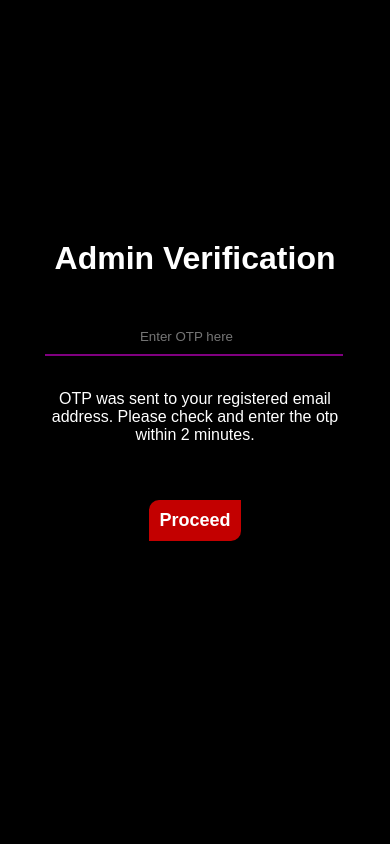
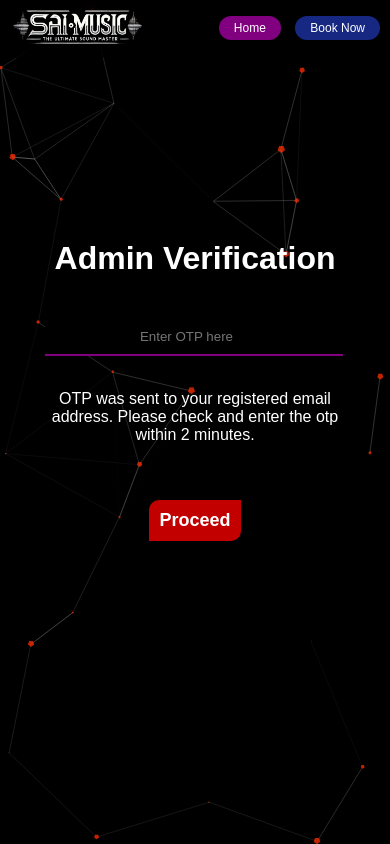
Before and after one commit to Nabhi7/smusic, a Django app: page /admin_verification/1/ in a window 390 px wide. Run offline with Django 5.2, Linux system fonts and the light colour scheme; data comes from the database, SQL or seed files in the repository.

Commit message:
added background dots

```diff
--- a/app/static/css/booking.css
+++ b/app/static/css/booking.css
@@ -1,7 +1,8 @@
 body {
-    background-color: black;
+    /* background-color: black; */
     color: white;
     font-family: Arial, Helvetica, sans-serif;
+    margin: 0;
 }
 
 header {
--- a/app/static/css/bookingOthers.css
+++ b/app/static/css/bookingOthers.css
@@ -95,6 +95,7 @@ a{
     box-shadow: 1px 1px 50px rgb(61, 61, 61);
     padding: 15px;
     overflow: hidden;
+    background-color: rgba(0, 0, 0, 0.718);
     /* body {
         font-family: 'Roboto', sans-serif;
         background-color: #f8f7fa;
--- a/app/static/css/login.css
+++ b/app/static/css/login.css
@@ -3,6 +3,44 @@ body{
     margin: 0;
     font-family: Arial, Helvetica, sans-serif;
     color: white;
+}
+header {
+    background-color: rgba(0, 0, 0, 0.438);
+    backdrop-filter: blur(10px);
+    -webkit-backdrop-filter: blur(10px);
+    position: fixed;
+    top: 0px;
+    right: 0px;
+    left: 0px;
+    padding: 10px;
+    display: flex;
+    justify-content: space-between;
+    z-index: 4;
+
+    img {
+        width: 180px;
+        margin: 0 0 0 0;
+        filter: drop-shadow(2px 2px 10px black);
+        transition: all 0.5s;
+    }
+    div:nth-child(2){
+        margin-top: 13px;
+    }
+
+    a {
+        color: white;
+        margin-left: 20px;
+        font-size: 16px;
+        background-color: purple;
+        padding: 6px 20px;
+        border-radius: 20px;
+        transition: all 0.2s;
+    }
+
+    a:hover {
+        background-color: white;
+        color: purple;
+    }
 }
 h1{
     text-align: center;
@@ -47,3 +85,28 @@ h1{
         transform: scale(0.9);
     }
 }
+a{
+    text-decoration: none;
+}
+
+@media only screen and (max-width: 720px){
+    header {
+        img {
+            width: 140px;
+        }
+
+        a {
+            color: white;
+            margin-left: 10px;
+            font-size: 12px;
+            background-color: purple;
+            padding: 5px 15px;
+            border-radius: 20px;
+            transition: all 0.2s;
+        }
+
+        div:nth-child(2) {
+            margin-top: 8px;
+        }
+    }
+}
--- /dev/null
+++ b/app/static/css/particle.css
@@ -0,0 +1,15 @@
+canvas {
+    display: block;
+}
+
+#particles-js {
+    position: fixed;
+    width: 100vw;
+    height: 100vh;
+    background-color: #000000;
+    background-image: url("");
+    background-repeat: no-repeat;
+    background-size: cover;
+    background-position: 50% 50%;
+    z-index: -1;
+}
--- /dev/null
+++ b/app/static/js/particle.js
@@ -0,0 +1,110 @@
+particlesJS("particles-js", {
+    "particles": {
+        "number": {
+            "value": 40,
+            "density": {
+                "enable": true,
+                "value_area": 500
+            }
+        },
+        "color": {
+            "value": "#ff2d00"
+        },
+        "shape": {
+            "type": "polygon",
+            "stroke": {
+                "width": 0,
+                "color": "#000000"
+            },
+            "polygon": {
+                "nb_sides": 5
+            },
+            "image": {
+                "src": "img/github.svg",
+                "width": 100,
+                "height": 100
+            }
+        },
+        "opacity": {
+            "value": 0.5,
+            "random": false,
+            "anim": {
+                "enable": false,
+                "speed": 1,
+                "opacity_min": 0.1,
+                "sync": false
+            }
+        },
+        "size": {
+            "value": 3,
+            "random": true,
+            "anim": {
+                "enable": false,
+                "speed": 40,
+                "size_min": 0.1,
+                "sync": false
+            }
+        },
+        "line_linked": {
+            "enable": true,
+            "distance": 150,
+            "color": "#ffffff",
+            "opacity": 0.4,
+            "width": 1
+        },
+        "move": {
+            "enable": true,
+            "speed": 2,
+            "direction": "none",
+            "random": false,
+            "straight": false,
+            "out_mode": "out",
+            "bounce": false,
+            "attract": {
+                "enable": false,
+                "rotateX": 600,
+                "rotateY": 1200
+            }
+        }
+    },
+    "interactivity": {
+        "detect_on": "canvas",
+        "events": {
+            "onhover": {
+                "enable": true,
+                "mode": "grab"
+            },
+            "onclick": {
+                "enable": false,
+                "mode": "push"
+            },
+            "resize": true
+        },
+        "modes": {
+            "grab": {
+                "distance": 140,
+                "line_linked": {
+                    "opacity": 1
+                }
+            },
+            "bubble": {
+                "distance": 400,
+                "size": 40,
+                "duration": 2,
+                "opacity": 8,
+                "speed": 3
+            },
+            "repulse": {
+                "distance": 200,
+                "duration": 0.4
+            },
+            "push": {
+                "particles_nb": 4
+            },
+            "remove": {
+                "particles_nb": 2
+            }
+        }
+    },
+    "retina_detect": true
+});
--- a/app/templates/admin_verification.html
+++ b/app/templates/admin_verification.html
@@ -6,8 +6,19 @@
     <title>Sai Music - Admin</title>
     {% load static %}
     <link rel="stylesheet" href="{% static 'css/login.css' %}">
+    <link rel="stylesheet" href="{% static 'css/particle.css' %}">
 </head>
 <body>
+    <header id="header">
+        <div>
+            <img id="himage" src="{% static 'images/sai music logo.png' %}" alt="">
+        </div>
+        <div>
+            <a href="{% url 'home' %}">Home</a>
+            <a href="{% url 'booking' %}" style="background-color: rgb(22, 40, 130);">Book Now</a>
+        </div>
+    </header>
+    <div id="particles-js"></div>
     <div class="row">
         <div class="box">
             <h1>Admin Verification</h1>
@@ -28,5 +39,7 @@
             submitButton.textContent = "Please wait...";
         }
     </script>
+    <script src="https://cdn.jsdelivr.net/npm/particles.js@2.0.0/particles.min.js" type="text/javascript"></script>
+    <script src="{% static 'js/particle.js' %}"></script>
 </body>
 </html>
--- a/app/templates/booking.html
+++ b/app/templates/booking.html
@@ -7,6 +7,7 @@
     <title>Sai Music - Booking</title>
     {% load static %}
     <link rel="stylesheet" href="{% static 'css/booking.css' %}">
+    <link rel="stylesheet" href="{% static 'css/particle.css' %}">
 </head>
 
 <body>
@@ -20,6 +21,7 @@
             <a href="{% url 'admin_login' %}">Login</a>
         </div>
     </header>
+    <div id="particles-js"></div>
     <br><br>
     <h1>Continue Booking</h1>
     <br>
@@ -45,6 +47,8 @@
     <div class="desc">
         Book top-tier DJs, state-of-the-art lighting, and premium sound systems for your next event. Whether it's a wedding, corporate function, or private party, our expert team will create an unforgettable experience tailored to your needs. Elevate your celebration with the best in entertainment and ambiance.
     </div>
+    <script src="https://cdn.jsdelivr.net/npm/particles.js@2.0.0/particles.min.js" type="text/javascript"></script>
+    <script src="{% static 'js/particle.js' %}"></script>
 </body>
 
 </html>
--- a/app/templates/booking_date.html
+++ b/app/templates/booking_date.html
@@ -8,6 +8,7 @@
     {% load static %}
     <link rel="stylesheet" href="{% static 'css/bookingOthers.css' %}">
     <link rel="stylesheet" href="https://cdn.jsdelivr.net/npm/daterangepicker/daterangepicker.css">
+    <link rel="stylesheet" href="{% static 'css/particle.css' %}">
 </head>
 
 <body>
@@ -20,6 +21,7 @@
             <a href="{% url 'check_status' %}">Status</a>
         </div>
     </header>
+    <div id="particles-js"></div>
     <div class="date-container">
         <div>
             <h1>Select The Date Range<br>to Book</h1>
@@ -190,6 +192,8 @@
             Calendar();
         });
     </script>
+    <script src="https://cdn.jsdelivr.net/npm/particles.js@2.0.0/particles.min.js" type="text/javascript"></script>
+    <script src="{% static 'js/particle.js' %}"></script>
 </body>
 
 </html>
--- a/app/templates/booking_others.html
+++ b/app/templates/booking_others.html
@@ -7,6 +7,7 @@
     <title>Sai Music - Booking</title>
     {% load static %}
     <link rel="stylesheet" href="{% static 'css/bookingOthers.css' %}">
+    <link rel="stylesheet" href="{% static 'css/particle.css' %}">
 </head>
 
 <body>
@@ -19,6 +20,7 @@
             <a href="{% url 'booking_date' %}" style="background-color: red;">Select Date</a>
         </div>
     </header>
+    <div id="particles-js"></div>
     <!-- <section class="card1">
         <div class="logo">
 
@@ -198,6 +200,8 @@
 			});
 		});
     </script>
+    <script src="https://cdn.jsdelivr.net/npm/particles.js@2.0.0/particles.min.js" type="text/javascript"></script>
+    <script src="{% static 'js/particle.js' %}"></script>
 </body>
 
 </html>
```
Also changed, not shown: app/templates/admin_login.html (+12 -1 lines), app/templates/check_status.html (+12 -1 lines).
